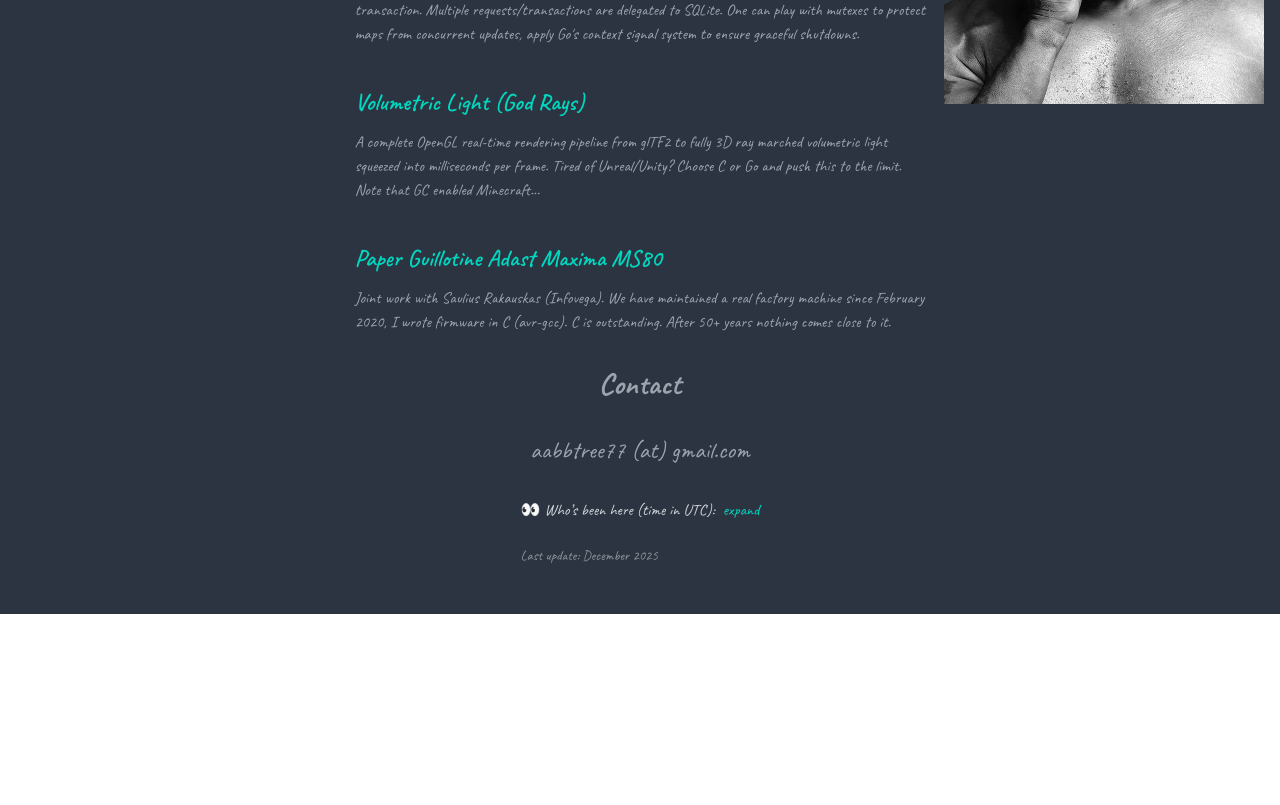
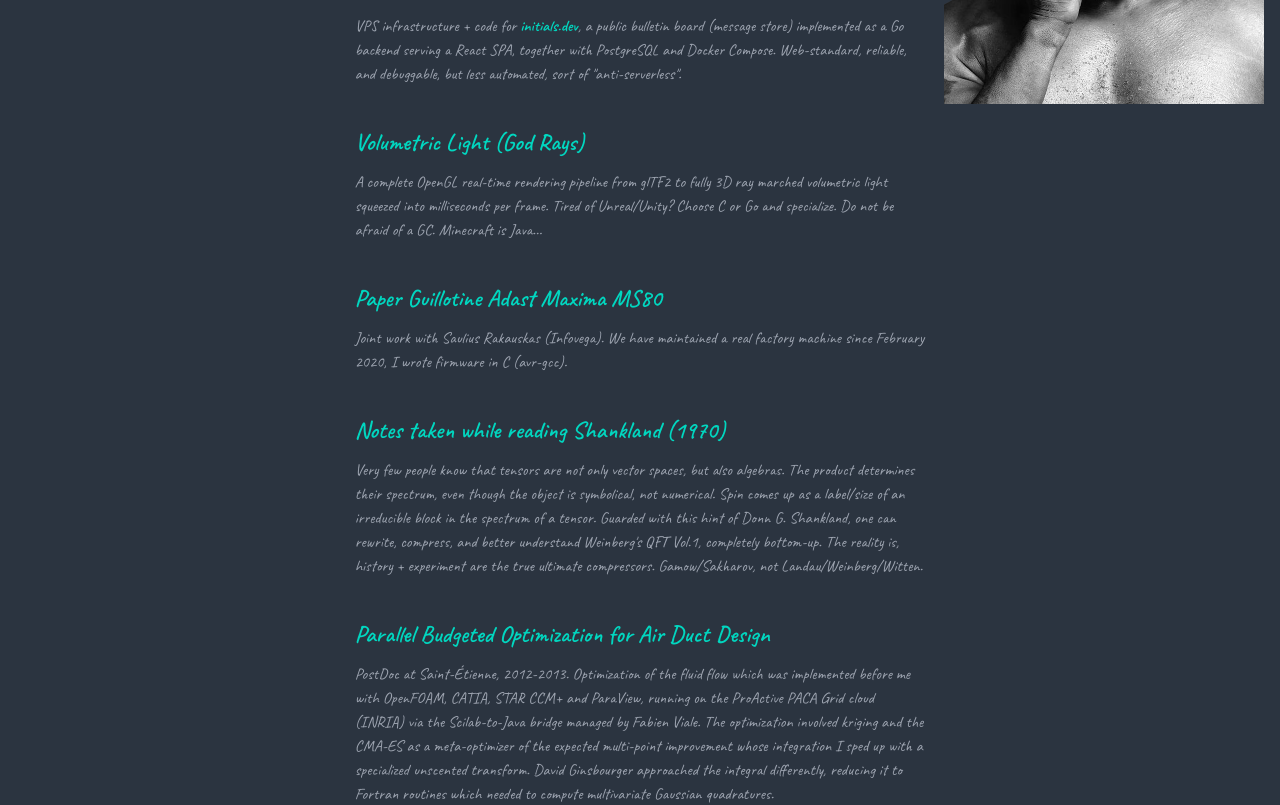
Before and after one commit to aabbtree77/aabbtree77.github.io, a React (Vite) app: page / in a window 1280 px wide. Shown: the part 680-1485 px from the top of the page. Before the commit the page ends 1294 px from the top, so only its background shows below. Built offline with nearby package versions, Linux system fonts and the light colour scheme; no server answers.

Commit message:
minor update

```diff
--- a/src/components/Footer.tsx
+++ b/src/components/Footer.tsx
@@ -23,7 +23,9 @@ export default function Footer() {
         {open && (
           <div className="mx-auto mt-3 text-left">
             {/*<Suspense fallback={null}>*/}
-            <Suspense fallback={<p className="mt-3 italic opacity-80">Loading…</p>}>
+            <Suspense
+              fallback={<p className="mt-3 italic opacity-80">Loading…</p>}
+            >
               <VisitorsInline />
             </Suspense>
           </div>
@@ -31,7 +33,7 @@ export default function Footer() {
 
         {/* footer note */}
         <div className="mt-6 text-sm opacity-60">
-          Last update: December 2025
+          Last update: February 2026
         </div>
 
         <div className="h-4" />
--- a/src/components/Header.tsx
+++ b/src/components/Header.tsx
@@ -14,6 +14,7 @@ const Header: React.FC = () => {
           <div className="flex flex-col lg:flex-row items-center justify-evenly gap-2 xl:gap-4">
             <p className="text-2xl lg:text-4xl font-bold">Ramunas</p>
             <p className="text-2xl lg:text-4xl font-bold">Girdziusas</p>
+            <p className="text-2xl lg:text-4xl font-bold">D.Sc. (Tech)</p>
           </div>
 
           <div className="text-base lg:text-2xl text-center">
--- a/src/components/PortfolioTimeline.tsx
+++ b/src/components/PortfolioTimeline.tsx
@@ -22,7 +22,7 @@ const PortfolioTimeline: React.FC = () => {
         <div className="text-base lg:text-xl timeline-end mb-10">
           <time className="font-mono italic">2014 - Now</time>
           <div className="text-xl lg:text-2xl font-black">
-            Street: C, Go, SQLite, React.
+            Street: Linux, C, OpenGL, ATmega, ESP32, MQTT, Go, P2P, MongoDB, SQLite, PostgreSQL, React, Docker, git
           </div>
         </div>
         <hr />
@@ -46,7 +46,7 @@ const PortfolioTimeline: React.FC = () => {
         <div className="text-base lg:text-xl timeline-start md:text-end mb-10">
           <time className="font-mono italic">2000 - 2014</time>
           <div className="text-xl lg:text-2xl font-black">
-            University: ML, 3D.
+            University: Matlab, Scilab, Python, LaTeX, ProActive PACA Grid, calculus, linear algebra, vectors and vectorization
           </div>
         </div>
         <hr />
--- a/src/components/ProjectsList.tsx
+++ b/src/components/ProjectsList.tsx
@@ -11,19 +11,26 @@ const ProjectsList: React.FC = () => {
         <div>
           <a
             className="link link-accent no-underline hover:underline text-xl lg:text-2xl font-semibold"
-            href="https://github.com/aabbtree77/schatzhauser"
+            href="https://github.com/aabbtree77/opt"
             target="_blank"
             rel="noreferrer"
           >
-            Schatzhauser: A Go Backend for Web Apps
+            opt and opt/initialsdb
           </a>
           <p className="mt-3 text-base text-left">
-            This one comes with middleware to fight bots. Think of Ruby Rack,
-            but simpler. There is also a cli to manage users. Go is natural for
-            backend. Each request is handled by a goroutine which owns its DB
-            transaction. Multiple requests/transactions are delegated to SQLite.
-            One can play with mutexes to protect maps from concurrent updates,
-            apply Go's context signal system to ensure graceful shutdowns.
+            VPS infrastructure + code for{" "}
+            <a
+              className="link link-accent no-underline hover:underline font-semibold"
+              href="https://initials.dev/"
+              target="_blank"
+              rel="noreferrer"
+            >
+              initials.dev
+            </a>
+            , a public bulletin board (message store) implemented as a Go
+            backend serving a React SPA, together with PostgreSQL and Docker
+            Compose. Web-standard, reliable, and debuggable, but less automated,
+            sort of "anti-serverless".
           </p>
         </div>
 
@@ -39,8 +46,8 @@ const ProjectsList: React.FC = () => {
           <p className="mt-3 text-base text-left">
             A complete OpenGL real-time rendering pipeline from glTF2 to fully
             3D ray marched volumetric light squeezed into milliseconds per
-            frame. Tired of Unreal/Unity? Choose C or Go and push this to the
-            limit. Note that GC enabled Minecraft...
+            frame. Tired of Unreal/Unity? Choose C or Go and specialize. Do not
+            be afraid of a GC. Minecraft is Java...
           </p>
         </div>
 
@@ -56,8 +63,50 @@ const ProjectsList: React.FC = () => {
           <p className="mt-3 text-base text-left">
             Joint work with Saulius Rakauskas (Infovega). We have maintained a
             real factory machine since February 2020, I wrote firmware in C
-            (avr-gcc). C is outstanding. After 50+ years nothing comes close to
-            it.
+            (avr-gcc).
+          </p>
+        </div>
+
+        <div>
+          <a
+            className="link link-accent no-underline hover:underline text-xl lg:text-2xl font-semibold"
+            href="https://aabbtree77.github.io/tensors/"
+            target="_blank"
+            rel="noreferrer"
+          >
+            Notes taken while reading Shankland (1970)
+          </a>
+          <p className="mt-3 text-base text-left">
+            Very few people know that tensors are not only vector spaces, but
+            also algebras. The product determines their spectrum, even though
+            the object is symbolical, not numerical. Spin comes up as a
+            label/size of an irreducible block in the spectrum of a tensor.
+            Guarded with this hint of Donn G. Shankland, one can rewrite,
+            compress, and better understand Weinberg's QFT Vol.1, completely
+            bottom-up. The reality is, history + experiment are the true
+            ultimate compressors. Gamow/Sakharov, not Landau/Weinberg/Witten.
+          </p>
+        </div>
+
+        <div>
+          <a
+            className="link link-accent no-underline hover:underline text-xl lg:text-2xl font-semibold"
+            href="https://hal.science/hal-00723427"
+            target="_blank"
+            rel="noreferrer"
+          >
+            Parallel Budgeted Optimization for Air Duct Design
+          </a>
+          <p className="mt-3 text-base text-left">
+            PostDoc at Saint-Étienne, 2012-2013. Optimization of the fluid flow
+            which was implemented before me with OpenFOAM, CATIA, STAR CCM+ and
+            ParaView, running on the ProActive PACA Grid cloud (INRIA) via the
+            Scilab-to-Java bridge managed by Fabien Viale. The optimization
+            involved kriging and the CMA-ES as a meta-optimizer of the expected
+            multi-point improvement whose integration I sped up with a
+            specialized unscented transform. David Ginsbourger approached the
+            integral differently, reducing it to Fortran routines which needed
+            to compute multivariate Gaussian quadratures.
           </p>
         </div>
       </div>
```
Also changed, not shown: 9 other files (tests, documents, lock files or other folders).
